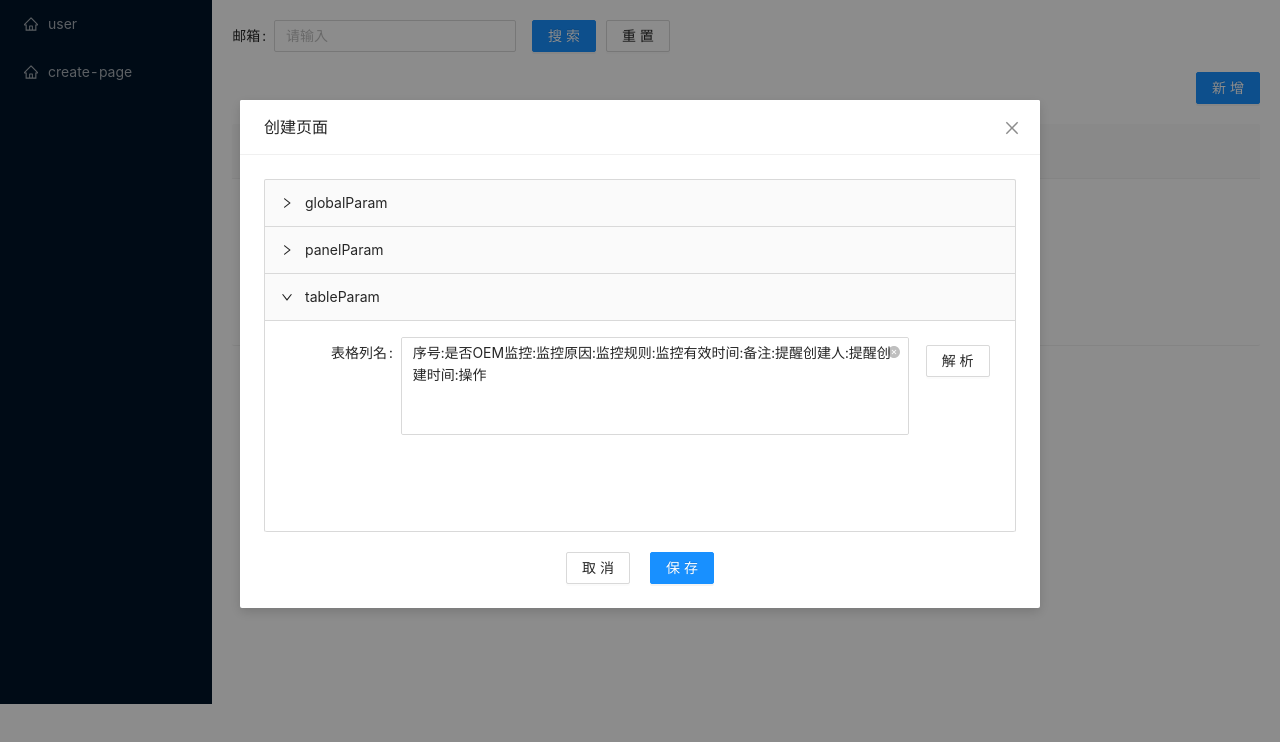
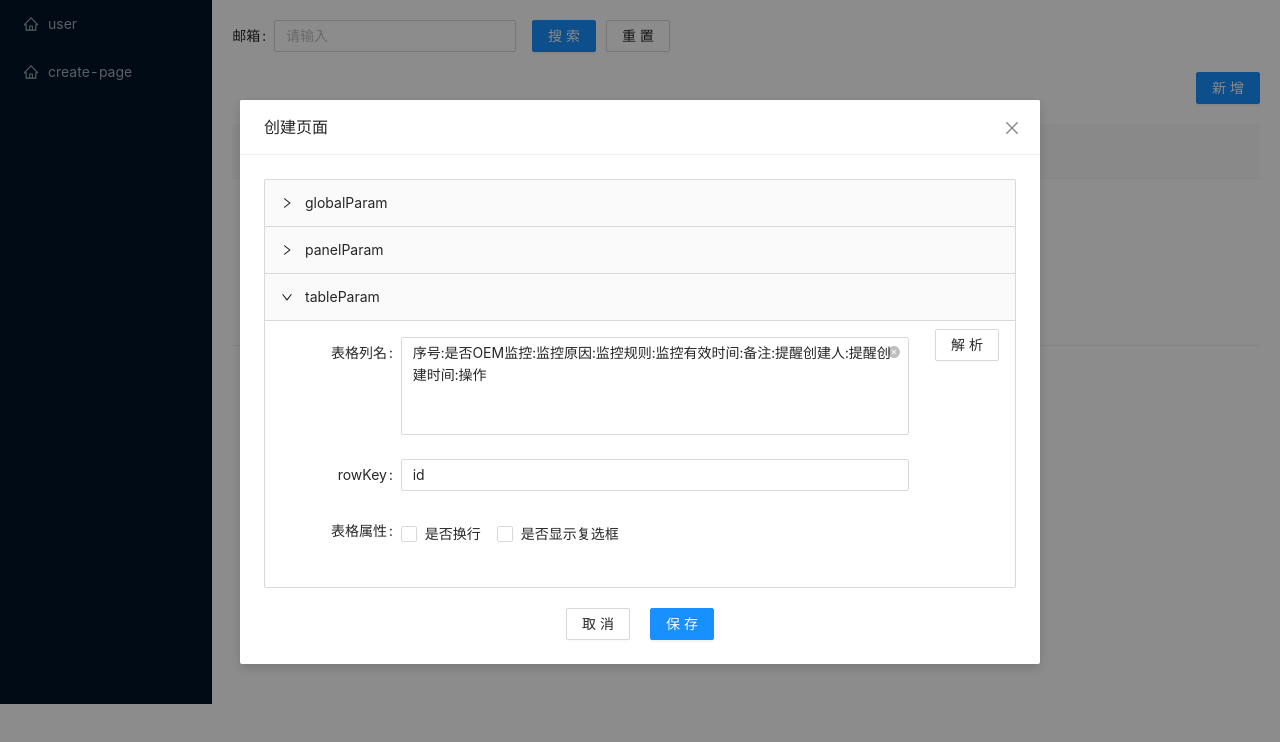
Before and after one commit to YLJ77/genCode, a Vue app in the folder frontend/: page /#/home/create-page in a window 1280 px wide. Shown: the top 742 px of the page. Built offline with nearby package versions, Linux system fonts and the light colour scheme.

Commit message:
feat:添加表格选项

```diff
--- a/frontend/src/components/AppForm.vue
+++ b/frontend/src/components/AppForm.vue
@@ -2,7 +2,8 @@
   <div>
     <a-form ref="ruleForm" v-bind="formCfg" :model="form" :rules="rules" :layout="formCfg.layout || 'inline'">
       <div :class="{'search-bar': isSearchBar}">
-        <a-form-item v-for="(cfg, idx) in fieldCfgList" v-bind="cfg.formItem || {}" :name="cfg?.decorator?.[0] || ''" :key="idx">
+        <template v-for="(cfg, idx) in fieldCfgList">
+          <a-form-item v-if="cfg.decorator" v-bind="cfg.formItem || {}" :name="cfg?.decorator?.[0] || ''" :key="idx">
             <a-input v-if="cfg.type === 'input'"
                      :type="cfg.inputType || 'text'"
                      v-model:value="form[getDecoratorId(cfg)]"
@@ -18,11 +19,14 @@
             <a-textarea v-else-if="cfg.type === 'textarea'"
                         v-model:value="form[getDecoratorId(cfg)]"
                         v-bind="cfg.field || {}"/>
-          <slot v-else-if="cfg.type === 'slot'" :name="cfg.slot" :props="{fieldsValue:form,cfg,getForm}"/>
+            <a-checkbox-group v-else-if="cfg.type === 'checkbox'"
+                              v-model:value="form[getDecoratorId(cfg)]"
+                              v-bind="cfg.field || {}"/>
+          </a-form-item>
           <div v-else-if="cfg.type === 'btn'" class="slot-btn">
             <a-button @click="cfg.action({fieldsValue:form,getForm,cfg})">{{cfg.text}}</a-button>
           </div>
-        </a-form-item>
+        </template>
         <div v-if="isSearchBar">
           <a-button type="primary" @click="search">搜索</a-button>
           <a-button style="margin-left: 10px;" @click="reset">重置</a-button>
@@ -48,7 +52,7 @@
   button {
     position: absolute;
     top: -130px;
-    right: -200px;
+    right: 0;
   }
 }
 </style>
--- a/frontend/src/main.js
+++ b/frontend/src/main.js
@@ -2,7 +2,7 @@ import { createApp } from 'vue'
 import App from './App.vue'
 import router from './router'
 import store from './store'
-import { Button, Form, Input, message, Alert, Menu, PageHeader, Table, Modal, Collapse } from 'ant-design-vue';
+import { Button, Form, Input, Checkbox, message, Alert, Menu, PageHeader, Table, Modal, Collapse } from 'ant-design-vue';
 import '@/assets/common.scss'
 
 const app = createApp(App);
@@ -17,5 +17,6 @@ app.use(PageHeader);
 app.use(Table);
 app.use(Modal);
 app.use(Collapse);
+app.use(Checkbox);
 
 app.use(store).use(router).mount('#app');
--- a/frontend/src/views/CreatePage.vue
+++ b/frontend/src/views/CreatePage.vue
@@ -15,30 +15,10 @@
         :width="800"
     >
       <a-collapse v-model:activeKey="addModal.activePanel">
-        <a-collapse-panel :forceRender="true" key="globalParam" header="globalParam">
+        <a-collapse-panel v-for="section in ['global','panel','table']" :forceRender="true" :key="`${section}Param`" :header="`${section}Param`">
           <app-form
-              ref="globalForm"
-              :field-cfg-list="addModal.fieldList.global"
-              :form-cfg="addModal.formCfg"
-              :footer-visible="false"/>
-        </a-collapse-panel>
-        <a-collapse-panel :forceRender="true" key="panelParam" header="panelParam">
-          <app-form
-              ref="panelForm"
-              :field-cfg-list="addModal.fieldList.panel"
-              :form-cfg="addModal.formCfg"
-              :footer-visible="false">
-            <template v-slot:analyse="{props:{fieldsValue,getForm,cfg}}">
-              <div class="slot-btn">
-                <a-button @click="analyse({fieldsValue,getForm,cfg})">解析</a-button>
-              </div>
-            </template>
-          </app-form>
-        </a-collapse-panel>
-        <a-collapse-panel :forceRender="true" key="tableParam" header="tableParam">
-          <app-form
-              ref="tableForm"
-              :field-cfg-list="addModal.fieldList.table"
+              :ref="`${section}Form`"
+              :field-cfg-list="addModal.fieldList[section]"
               :form-cfg="addModal.formCfg"
               :footer-visible="false"/>
         </a-collapse-panel>
@@ -138,9 +118,12 @@ export default {
               }
             },
             {
-              type: 'slot',
-              slot: 'analyse'
-            }
+              type: 'btn',
+              text: '解析',
+              action: ({fieldsValue}) => {
+                this.analyse({fieldsValue});
+              }
+            },
           ],
           table: [
             {
@@ -171,7 +154,27 @@ export default {
                   }
                 })
               }
-            }
+            },
+            {
+              type: 'input',
+              decorator: ['rowKey', {initialValue: 'id'}],
+              formItem: {
+                label: 'rowKey'
+              },
+            },
+            {
+              type: 'checkbox',
+              decorator: ['options',{initialValue: []}],
+              formItem: {
+                label: '表格属性'
+              },
+              field: {
+                options: [
+                  {label: '是否换行',value: 'isNowrap'},
+                  {label: '是否显示复选框',value: 'isRowSelection'}
+                ]
+              }
+            },
           ]
         },
         saveBtnLoading: false,
@@ -248,7 +251,7 @@ export default {
             pageCfg: JSON.stringify(fieldsValue)
           }
         }).then(res => {
-          console.log(res);
+          this.$message.success('保存成功');
         })
       })
     },
```
Also changed, not shown: 1 other file (tests, documents, lock files or other folders). Lines whose indentation alone changed are shown as unchanged.
